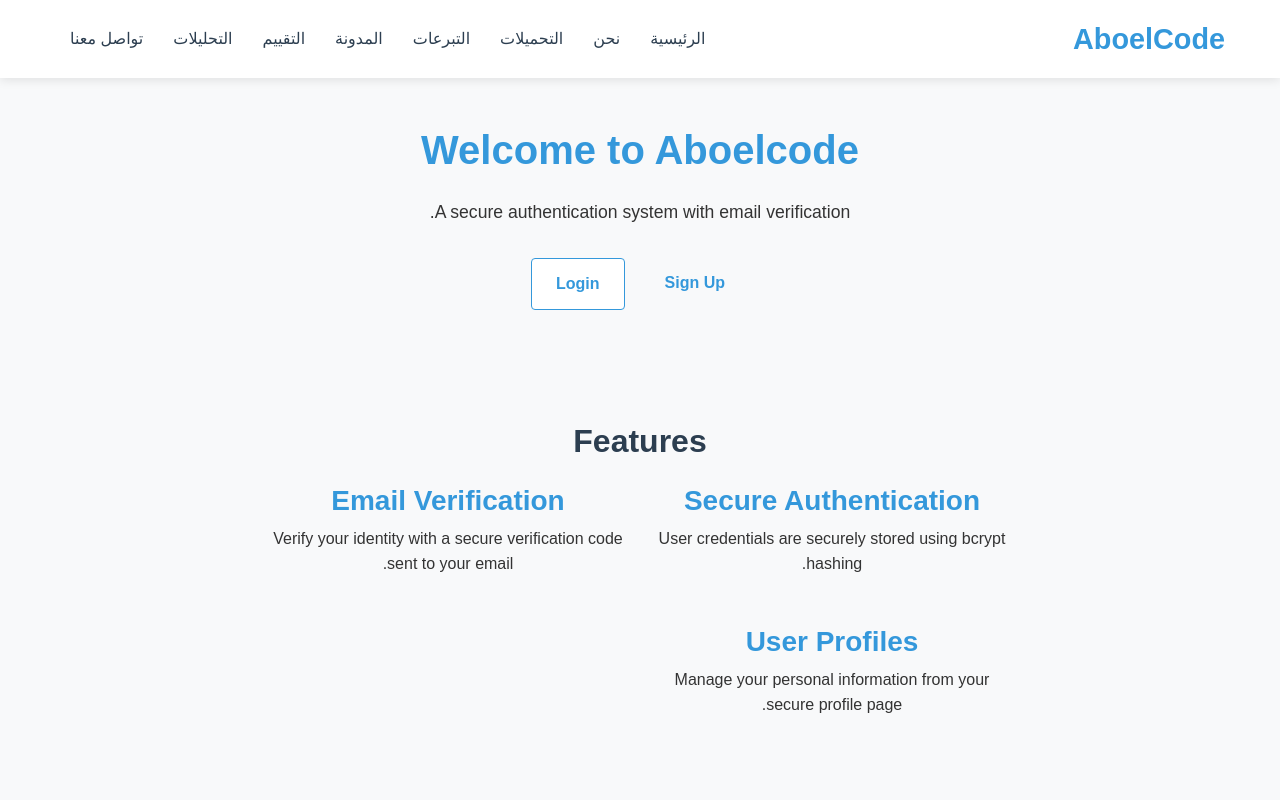
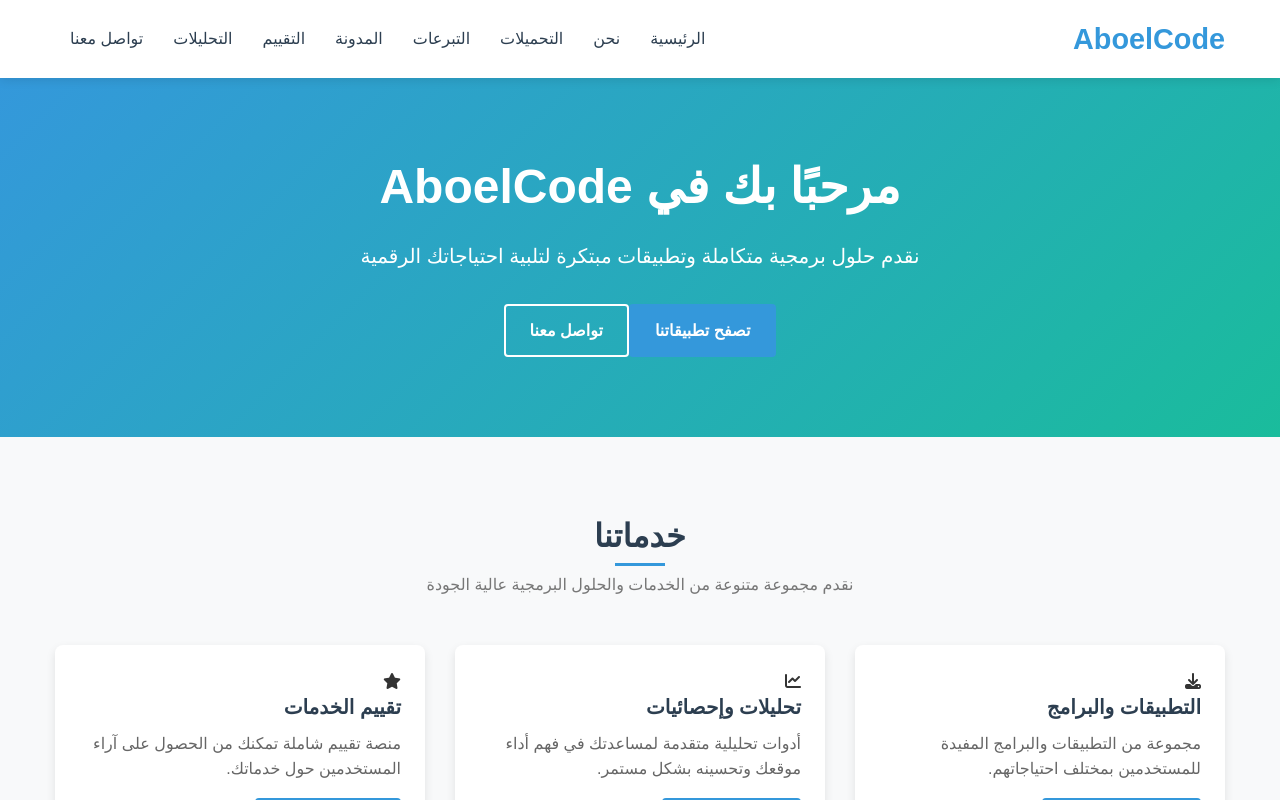
Before and after one commit to aboelcode/second, a React (Vite) app: page / in a window 1280 px wide. Built offline with nearby package versions, Linux system fonts and the light colour scheme.

Commit message:
إنشاء صفحة الرئيسية مع أقسام متعددة

```diff
--- a/src/pages/Home.js
+++ b/src/pages/Home.js
@@ -3,36 +3,163 @@
 
 const Home = () => {
   return (
-    <div style={{ textAlign: 'center', padding: '3rem 1rem' }}>
-      <h1 style={{ marginBottom: '1.5rem', color: 'var(--primary-color)' }}>Welcome to Aboelcode</h1>
-      <p style={{ maxWidth: '600px', margin: '0 auto 2rem', fontSize: '1.1rem' }}>
-        A secure authentication system with email verification.
-      </p>
-      <div style={{ display: 'flex', gap: '1rem', justifyContent: 'center' }}>
-        <Link to="/register" className="btn">Sign Up</Link>
-        <Link to="/login" className="btn" style={{ backgroundColor: 'white', color: 'var(--primary-color)', border: '1px solid var(--primary-color)' }}>
-          Login
-        </Link>
+    <>
+      <section className="hero">
+        <div className="container">
+          <h1 className="animate-fade-in">مرحبًا بك في AboelCode</h1>
+          <p className="animate-fade-in">نقدم حلول برمجية متكاملة وتطبيقات مبتكرة لتلبية احتياجاتك الرقمية</p>
+          <div className="hero-buttons">
+            <Link to="/downloads" className="btn btn-primary">تصفح تطبيقاتنا</Link>
+            <Link to="/contact" className="btn btn-outline">تواصل معنا</Link>
+          </div>
+        </div>
+      </section>
+
+      <section className="section">
+        <div className="container">
+          <div className="section-title">
+            <h2>خدماتنا</h2>
+            <p>نقدم مجموعة متنوعة من الخدمات والحلول البرمجية عالية الجودة</p>
           </div>
 
-      <div style={{ marginTop: '5rem', border: '1px solid var(--border-color)', borderRadius: '8px', padding: '2rem', maxWidth: '800px', margin: '5rem auto 0' }}>
-        <h2 style={{ marginBottom: '1.5rem' }}>Features</h2>
-        <div style={{ display: 'grid', gridTemplateColumns: 'repeat(auto-fit, minmax(250px, 1fr))', gap: '2rem' }}>
-          <div>
-            <h3 style={{ color: 'var(--primary-color)', marginBottom: '0.5rem' }}>Secure Authentication</h3>
-            <p>User credentials are securely stored using bcrypt hashing.</p>
+          <div className="row">
+            <div className="col-md-4 animate-slide-up">
+              <div className="card">
+                <div className="card-body">
+                  <div className="service-icon">
+                    <i className="fas fa-download"></i>
                   </div>
-          <div>
-            <h3 style={{ color: 'var(--primary-color)', marginBottom: '0.5rem' }}>Email Verification</h3>
-            <p>Verify your identity with a secure verification code sent to your email.</p>
+                  <h3 className="card-title">التطبيقات والبرامج</h3>
+                  <p className="card-text">مجموعة من التطبيقات والبرامج المفيدة للمستخدمين بمختلف احتياجاتهم.</p>
+                  <Link to="/downloads" className="btn btn-primary">عرض التطبيقات</Link>
                 </div>
-          <div>
-            <h3 style={{ color: 'var(--primary-color)', marginBottom: '0.5rem' }}>User Profiles</h3>
-            <p>Manage your personal information from your secure profile page.</p>
+              </div>
+            </div>
+
+            <div className="col-md-4 animate-slide-up">
+              <div className="card">
+                <div className="card-body">
+                  <div className="service-icon">
+                    <i className="fas fa-chart-line"></i>
+                  </div>
+                  <h3 className="card-title">تحليلات وإحصائيات</h3>
+                  <p className="card-text">أدوات تحليلية متقدمة لمساعدتك في فهم أداء موقعك وتحسينه بشكل مستمر.</p>
+                  <Link to="/analytics" className="btn btn-primary">تحليل موقعك</Link>
+                </div>
+              </div>
+            </div>
+
+            <div className="col-md-4 animate-slide-up">
+              <div className="card">
+                <div className="card-body">
+                  <div className="service-icon">
+                    <i className="fas fa-star"></i>
+                  </div>
+                  <h3 className="card-title">تقييم الخدمات</h3>
+                  <p className="card-text">منصة تقييم شاملة تمكنك من الحصول على آراء المستخدمين حول خدماتك.</p>
+                  <Link to="/rating" className="btn btn-primary">تقييم الخدمات</Link>
                 </div>
               </div>
             </div>
           </div>
+        </div>
+      </section>
+
+      <section className="section bg-light">
+        <div className="container">
+          <div className="section-title">
+            <h2>أحدث المقالات</h2>
+            <p>تابع أحدث الأخبار والمقالات في عالم البرمجة والتقنية</p>
+          </div>
+
+          <div className="row">
+            <div className="col-md-4">
+              <div className="card">
+                <img src="https://via.placeholder.com/350x200" alt="مقال" className="card-img" />
+                <div className="card-body">
+                  <h3 className="card-title">كيفية تحسين أداء موقعك</h3>
+                  <p className="card-text">نصائح وإرشادات لتحسين أداء موقعك وتجربة المستخدم...</p>
+                  <Link to="/blog" className="btn btn-primary">قراءة المزيد</Link>
+                </div>
+              </div>
+            </div>
+
+            <div className="col-md-4">
+              <div className="card">
+                <img src="https://via.placeholder.com/350x200" alt="مقال" className="card-img" />
+                <div className="card-body">
+                  <h3 className="card-title">أدوات تطوير الويب الحديثة</h3>
+                  <p className="card-text">استعراض لأحدث أدوات تطوير الويب التي يمكن أن تساعدك...</p>
+                  <Link to="/blog" className="btn btn-primary">قراءة المزيد</Link>
+                </div>
+              </div>
+            </div>
+
+            <div className="col-md-4">
+              <div className="card">
+                <img src="https://via.placeholder.com/350x200" alt="مقال" className="card-img" />
+                <div className="card-body">
+                  <h3 className="card-title">أساسيات الأمان الرقمي</h3>
+                  <p className="card-text">كيفية حماية بياناتك ومعلوماتك الشخصية من التهديدات...</p>
+                  <Link to="/blog" className="btn btn-primary">قراءة المزيد</Link>
+                </div>
+              </div>
+            </div>
+          </div>
+        </div>
+      </section>
+
+      <section className="section">
+        <div className="container">
+          <div className="section-title">
+            <h2>ادعم المطورين</h2>
+            <p>ساهم في تطوير المزيد من البرامج والتطبيقات المفيدة</p>
+          </div>
+
+          <div className="donate-section">
+            <p className="text-center">
+              إذا أعجبتك برامجنا وتطبيقاتنا، يمكنك دعمنا للاستمرار في تطوير المزيد من الأدوات المفيدة.
+            </p>
+            <div className="text-center mt-4">
+              <Link to="/donations" className="btn btn-primary">تبرع الآن</Link>
+            </div>
+          </div>
+        </div>
+      </section>
+
+      <section className="section bg-light">
+        <div className="container">
+          <div className="section-title">
+            <h2>تواصل معنا</h2>
+            <p>نحن هنا للإجابة على استفساراتك ومساعدتك</p>
+          </div>
+
+          <div className="contact-info">
+            <div className="row">
+              <div className="col-md-6">
+                <div className="contact-item">
+                  <i className="fas fa-envelope"></i>
+                  <h3>البريد الإلكتروني</h3>
+                  <p>ahm@aboelcode.com</p>
+                </div>
+              </div>
+
+              <div className="col-md-6">
+                <div className="contact-item">
+                  <i className="fab fa-whatsapp"></i>
+                  <h3>واتساب</h3>
+                  <p>+201234567890</p>
+                </div>
+              </div>
+            </div>
+
+            <div className="text-center mt-4">
+              <Link to="/contact" className="btn btn-primary">اتصل بنا</Link>
+            </div>
+          </div>
+        </div>
+      </section>
+    </>
   );
 };
 
```
Lines whose indentation alone changed are shown as unchanged.
